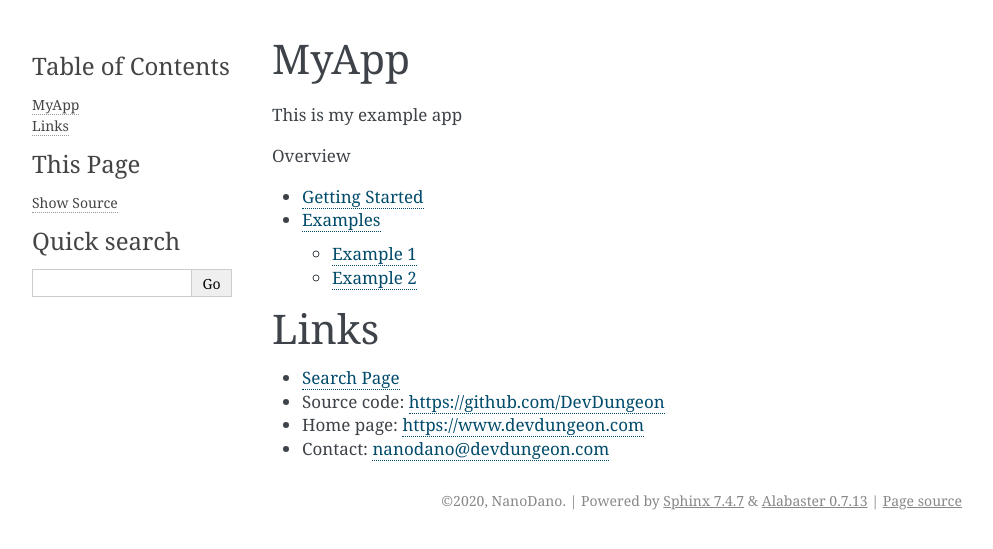
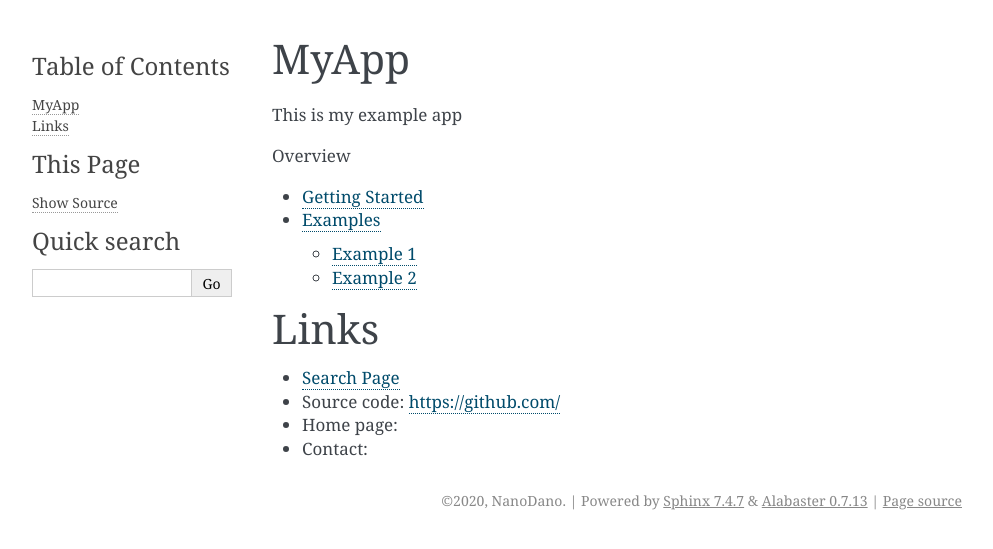
Before and after one commit to DevDungeon/Python-App-Template, a Sphinx documentation site: the page built from docs/index.rst, in a window 1280 px wide. Shown: the top 549 px of the page, without its empty margins (148-1141 px from the left). Built offline with Sphinx 7.4.7, drawn with Linux system fonts in a browser that asks for light colours.

Commit message:
Update index.rst

```diff
--- a/docs/index.rst
+++ b/docs/index.rst
@@ -14,6 +14,6 @@
 =====
 
 * :ref:`search`
-* Source code: https://github.com/DevDungeon
-* Home page: https://www.devdungeon.com
-* Contact: nanodano@devdungeon.com
+* Source code: https://github.com/
+* Home page:
+* Contact:
```
